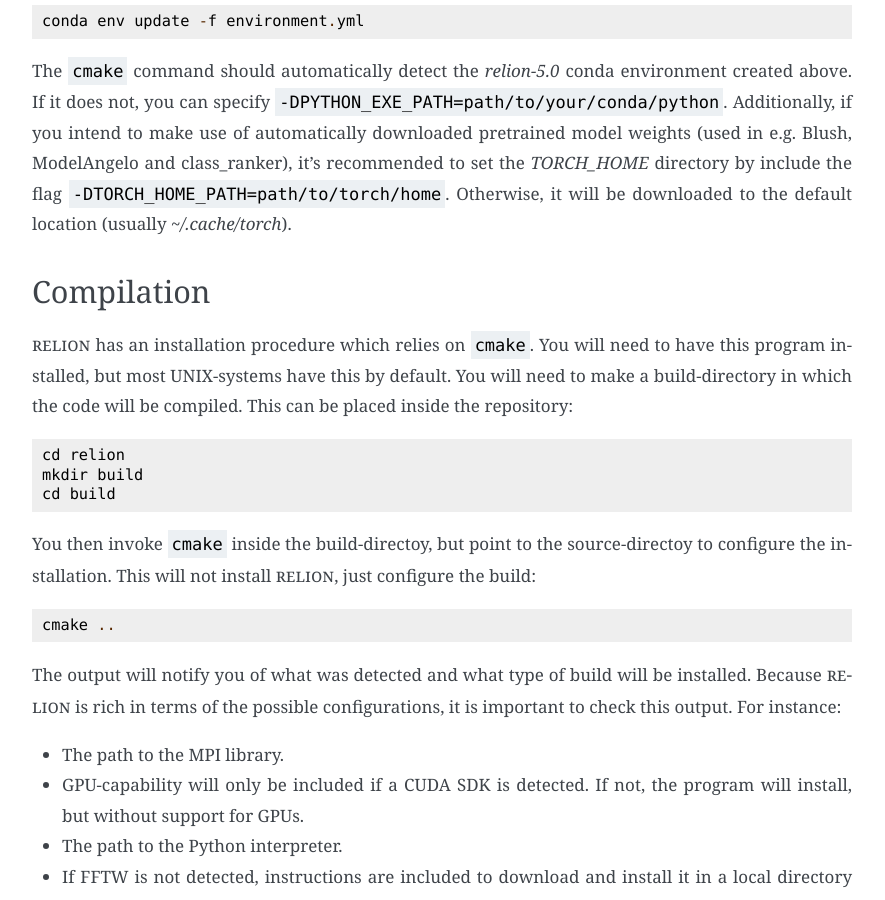
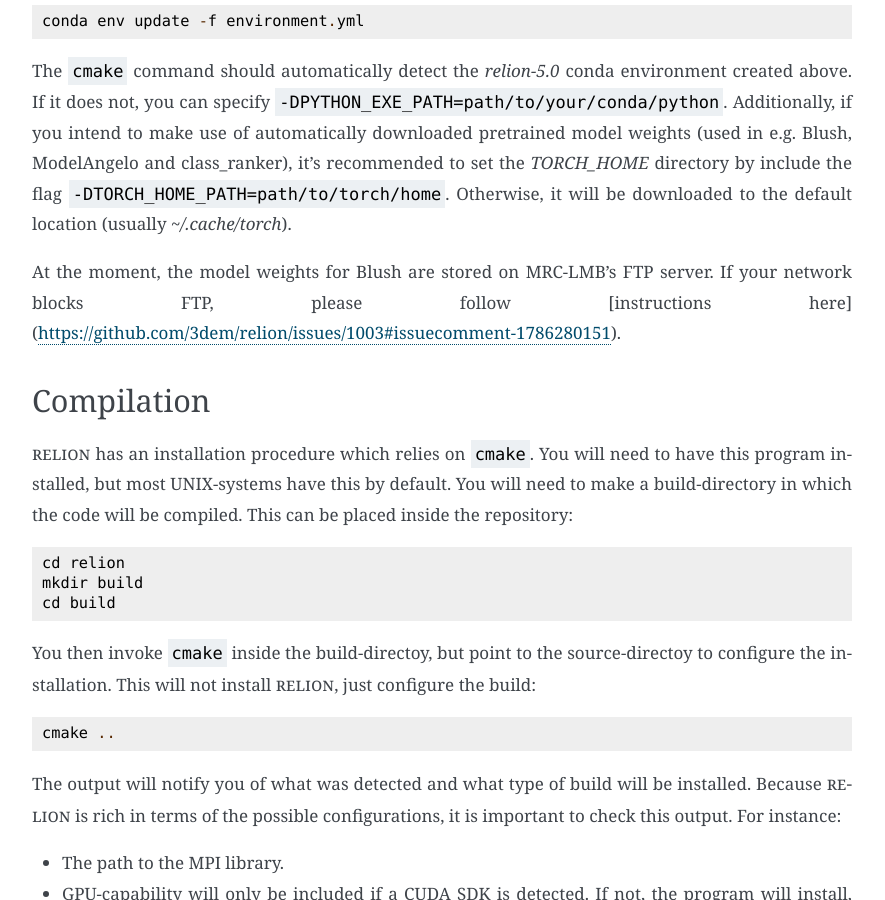
Before and after one commit to 3dem/relion-documents, a Sphinx documentation site: the page built from source/Installation.rst, in a window 1280 px wide and 900 px high, scrolled down 3835 px. Shown: the whole window, without its empty margins (308-1193 px from the left). Built offline with Sphinx 7.4.7, drawn with Linux system fonts in a browser that asks for light colours; cross-references to code outside the pages are shown as plain code.

Commit message:
How to manually place the Blush model when FTP is blocked

```diff
--- a/source/Installation.rst
+++ b/source/Installation.rst
@@ -151,6 +151,9 @@ The ``cmake`` command should automatically detect the `relion-5.0` conda environ
 If it does not, you can specify ``-DPYTHON_EXE_PATH=path/to/your/conda/python``.
 Additionally, if you intend to make use of automatically downloaded pretrained model weights (used in e.g. Blush, ModelAngelo and class_ranker), it's recommended to set the `TORCH_HOME` directory by include the flag ``-DTORCH_HOME_PATH=path/to/torch/home``.
 Otherwise, it will be downloaded to the default location (usually `~/.cache/torch`).
+
+At the moment, the model weights for Blush are stored on MRC-LMB's FTP server.
+If your network blocks FTP, please follow [instructions here](https://github.com/3dem/relion/issues/1003#issuecomment-1786280151).
 
 Compilation
 -----------
```
